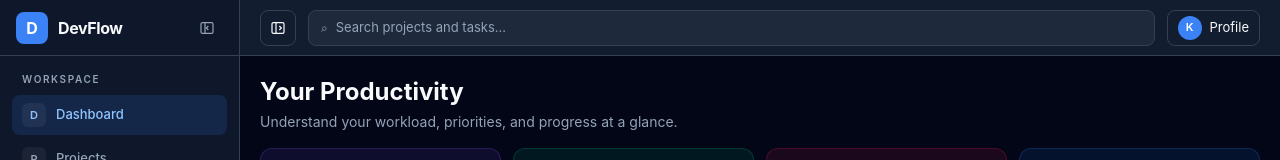
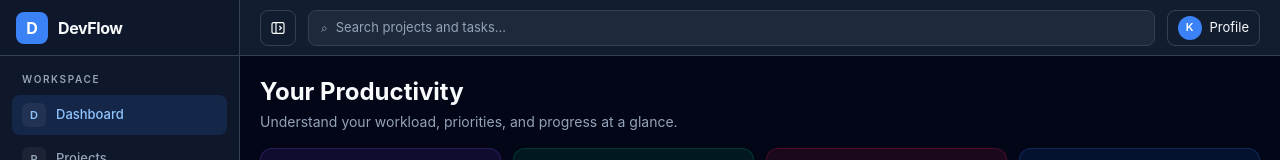
Before and after one commit to krishna-hingu/devflow, a React (Vite) app: page /dashboard in a window 1280 px wide. Shown: the top 160 px of the page. Built offline with nearby package versions, Linux system fonts and the light colour scheme.

Commit message:
fix: remove detached desktop sidebar toggle

```diff
--- a/src/components/layout/Sidebar.jsx
+++ b/src/components/layout/Sidebar.jsx
@@ -7,12 +7,7 @@ const navigationItems = [
   { name: "Activity", path: "/activity", abbreviation: "A" },
 ];
 
-function Sidebar({
-  isMobileOpen,
-  isDesktopOpen,
-  onClose,
-  onDesktopToggle,
-}) {
+function Sidebar({ isMobileOpen, isDesktopOpen, onClose }) {
   const mobileVisibility = isMobileOpen
     ? "visible translate-x-0"
     : "invisible -translate-x-full";
@@ -45,27 +40,6 @@ function Sidebar({
           </Link>
 
           <div className="flex shrink-0 items-center gap-1">
-            <button
-              type="button"
-              onClick={onDesktopToggle}
-              aria-label="Hide sidebar"
-              title="Hide sidebar"
-              className="hidden h-8 w-8 items-center justify-center rounded-lg text-devflow-text-muted transition-colors hover:bg-devflow-card hover:text-devflow-text focus-visible:outline-none focus-visible:ring-2 focus-visible:ring-devflow-blue lg:inline-flex"
-            >
-              <svg
-                xmlns="http://www.w3.org/2000/svg"
-                viewBox="0 0 24 24"
-                fill="none"
-                stroke="currentColor"
-                strokeWidth="1.8"
-                className="h-4 w-4"
-                aria-hidden="true"
-              >
-                <rect x="3" y="4" width="18" height="16" rx="2" />
-                <path d="M9 4v16M14 9l-3 3 3 3" />
-              </svg>
-            </button>
-
             <button
               type="button"
               aria-label="Close navigation menu"
@@ -111,29 +85,6 @@ function Sidebar({
         </div>
       </aside>
 
-      {/* Re-open handle stays beside the content when the desktop sidebar is hidden. */}
-      {!isDesktopOpen && (
-        <button
-          type="button"
-          onClick={onDesktopToggle}
-          aria-label="Show sidebar"
-          title="Show sidebar"
-          className="fixed left-2 top-[4.25rem] z-30 hidden h-9 w-9 items-center justify-center rounded-lg border border-devflow-border bg-devflow-sidebar text-devflow-text-muted shadow-lg transition-colors hover:text-devflow-text focus-visible:outline-none focus-visible:ring-2 focus-visible:ring-devflow-blue lg:inline-flex"
-        >
-          <svg
-            xmlns="http://www.w3.org/2000/svg"
-            viewBox="0 0 24 24"
-            fill="none"
-            stroke="currentColor"
-            strokeWidth="1.8"
-            className="h-4 w-4"
-            aria-hidden="true"
-          >
-            <rect x="3" y="4" width="18" height="16" rx="2" />
-            <path d="M9 4v16m2-8 3-3m-3 3 3 3" />
-          </svg>
-        </button>
-      )}
     </>
   );
 }
```
